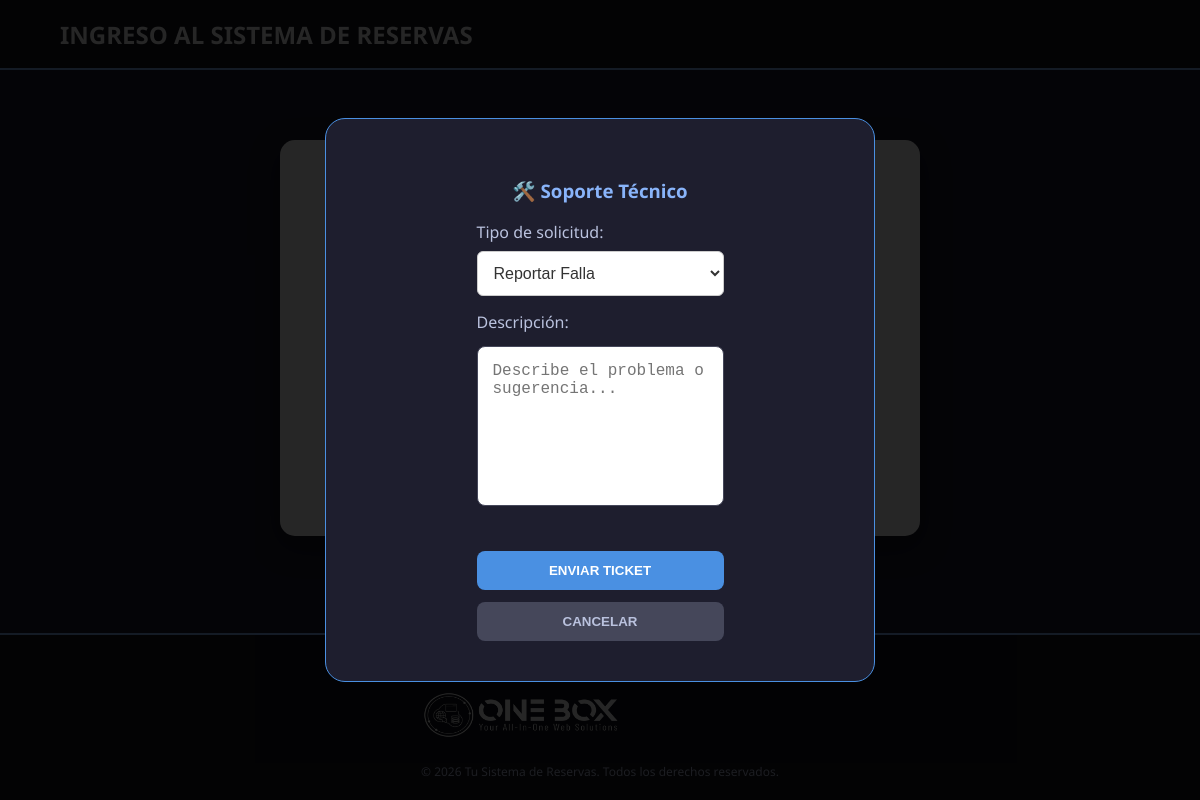
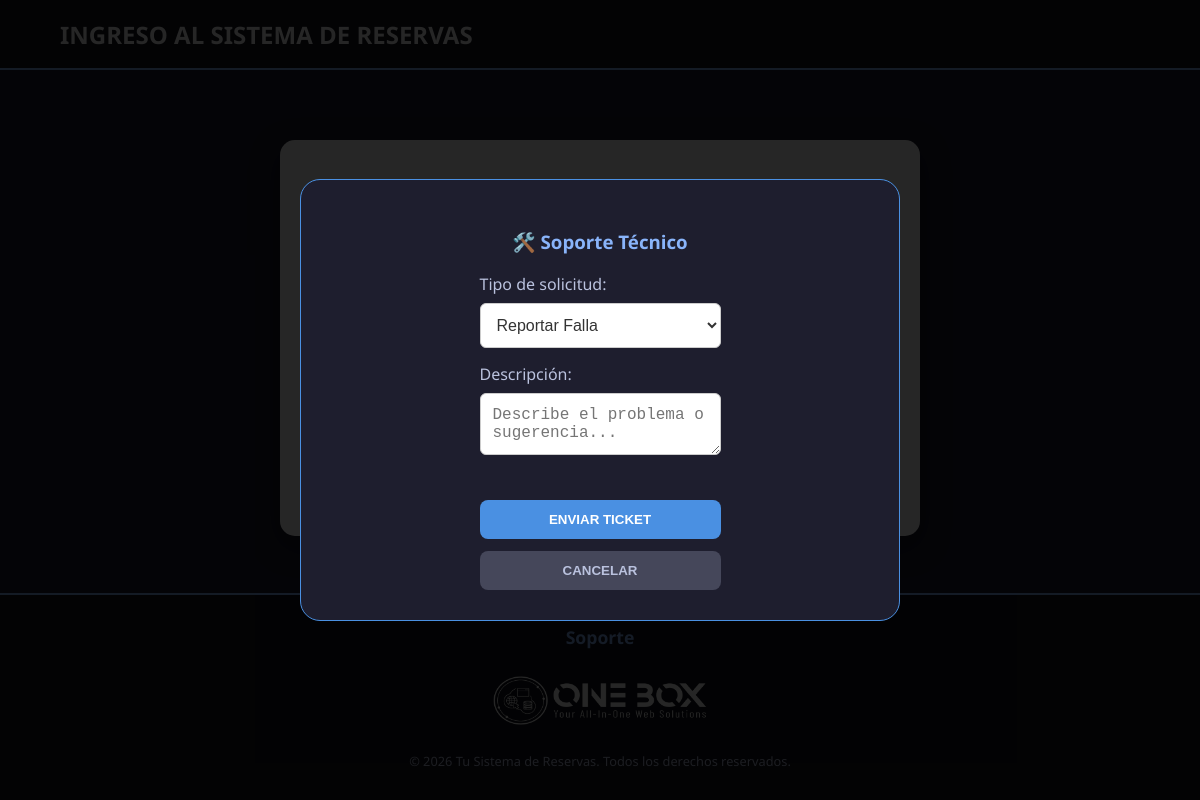
Before and after one commit to Ernesco/Reservas, an Electron app: page public/index.html in a window 1200 px wide. Both pictures are taken after a click on the link "Soporte". Drawn offline with Linux system fonts and the light colour scheme.

Commit message:
arreglos en footer

```diff
--- a/public/style.css
+++ b/public/style.css
@@ -333,73 +333,54 @@ td .btn-borrar { background-color: #f38ba8 !important; color: #1e1e2e !important
     color: #1e1e2e !important;
 }
 
-/* --- 8. FOOTER --- */
+/* --- FOOTER: CENTRADO TOTAL --- */
 footer {
     flex-shrink: 0;
     width: 100%;
     background-color: #11111b;
     border-top: 2px solid #89b4fa;
-    padding: 20px 0;
+    padding: 30px 0;
     display: flex;
-    flex-direction: column;
-    align-items: center; /* Centra todo el contenido del footer */
-    justify-content: center;
+    flex-direction: column; /* Alinea los elementos uno debajo del otro */
+    align-items: center;    /* Centra horizontalmente todo el contenido */
+    text-align: center;
     margin-top: auto;
 }
 
-.footer-logo {
-    max-width: 200px !important; /* Logo más grande como pediste */
-    align-items: center; /* Centra todo el contenido del footer */
-    justify-content: center;
-    margin-top: auto;
-    height: auto;
-    margin-bottom: 10px;
-}
-
-footer p {
-    font-size: 0.75rem;
-    margin: 0;
-    color: #bac2de;
-}
-
 .footer-links {
-    margin-top: 5px;
-    display: flex;
-    justify-content: center;
+    margin-bottom: 15px; /* Espacio entre "Soporte" y el Logo */
 }
 
 .footer-links a {
     color: #89b4fa !important;
     text-decoration: none;
     font-weight: bold;
-    font-size: 1rem;
+    font-size: 1.1rem;
     transition: 0.3s;
 }
 
 .footer-links a:hover {
     color: #f38ba8 !important;
-    text-decoration: underline;
 }
 
-/* --- MODAL DE SOPORTE MÁS ANCHO --- */
-#modalSoporte .modal-caja {
-    max-width: 550px !important; /* Ensancho el formulario de soporte */
-    width: 95% !important;
-    padding: 40px !important;
+.footer-logo {
+    max-width: 220px !important; /* Tamaño aumentado para mejor visibilidad */
+    height: auto;
+    display: block;
+    margin: 0 auto 15px; /* Centrado automático de imagen */
 }
 
-#formSoporte textarea {
-    width: 100%;
-    height: 160px;
-    padding: 15px;
-    border-radius: 8px;
-    border: 1px solid #45475a;
-    background-color: #ffffff;
-    color: #1e1e2e;
-    font-size: 1rem;
-    resize: none;
-    box-sizing: border-box;
-    margin-top: 5px;
+footer p {
+    font-size: 0.8rem;
+    color: #bac2de;
+    margin: 0;
+}
+
+/* --- MODAL DE SOPORTE (ANCHO FINAL) --- */
+#modalSoporte .modal-caja {
+    max-width: 600px !important; /* Más ancho para mayor comodidad */
+    width: 90% !important;
+    padding: 30px !important;
 }
 
 /* --- 9. RESPONSIVE --- */
```
